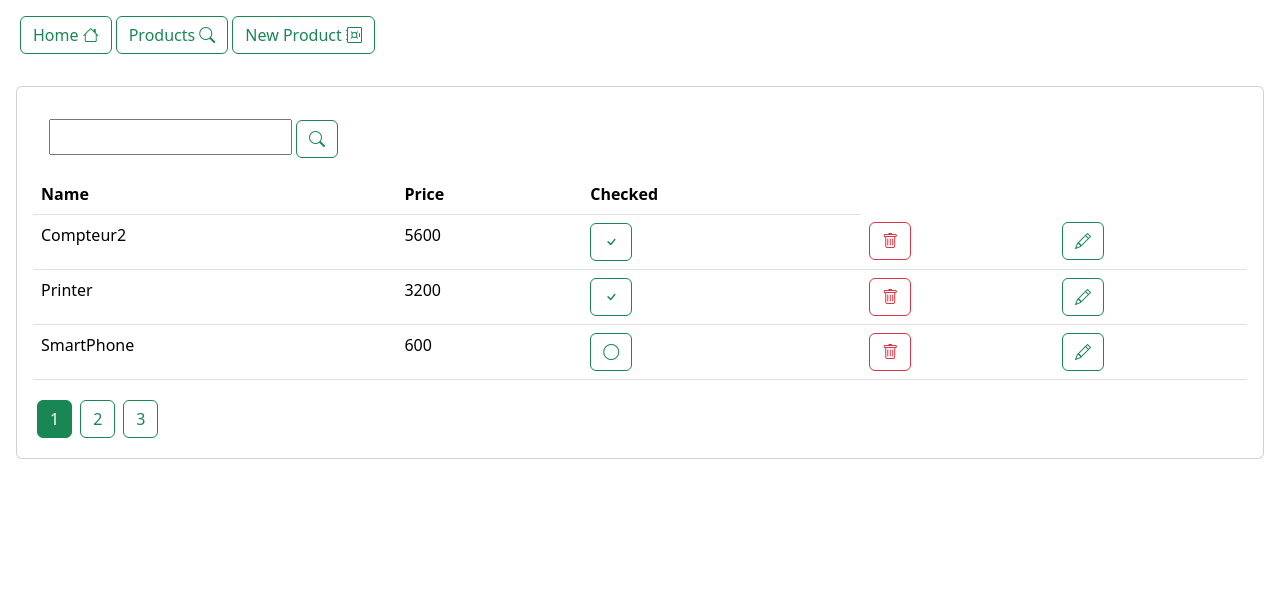
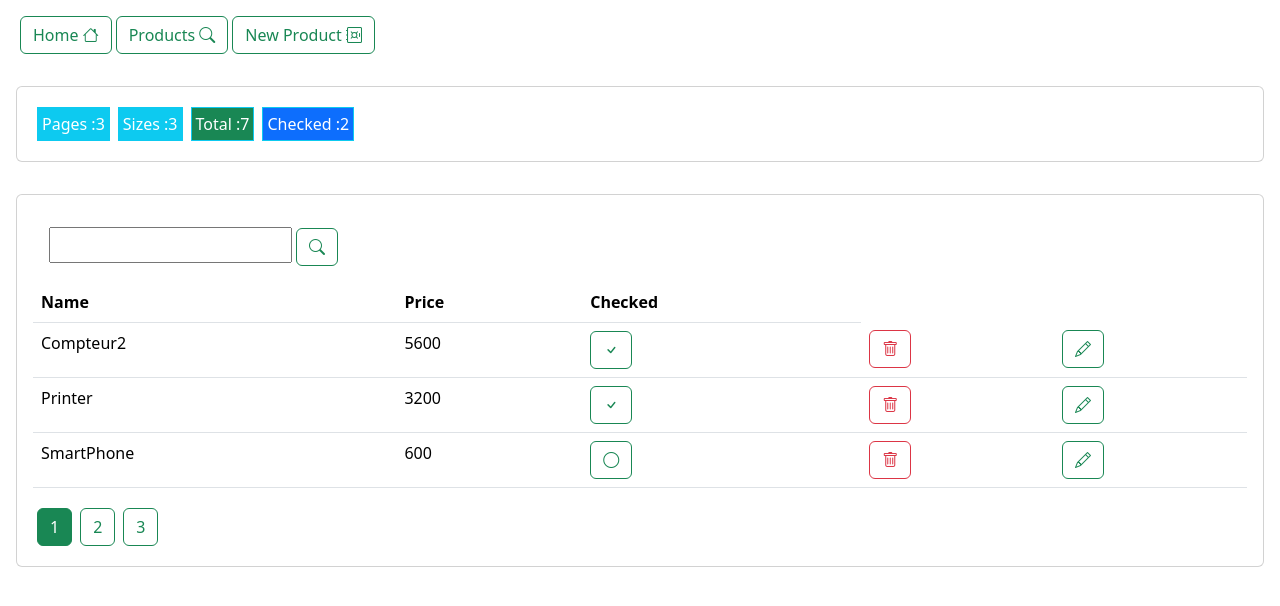
Before and after one commit to ibnkhairan/DemoAngular, an Angular app: page /products in a window 1280 px wide. Shown: the top 606 px of the page. Built offline with nearby package versions, Linux system fonts and the light colour scheme; data requests are answered from the project's data file.

Commit message:
add dashboard

```diff
--- a/src/app/app.component.html
+++ b/src/app/app.component.html
@@ -14,7 +14,7 @@
 
   </ul>
 </nav>
-
+<app-dashboard></app-dashboard>
 <router-outlet>
 
 </router-outlet>
--- a/src/app/dashboard/dashboard.component.html
+++ b/src/app/dashboard/dashboard.component.html
@@ -1 +1,26 @@
-<p>dashboard works!</p>
+<div class="p-3">
+  <div class="card">
+    <div class="card-body">
+        <ul class="nav nav-pills">
+            <li>
+               <label class="border border-info p-1 bg-info text-white m-1">Pages :{{appState.productState.pageSize}}</label>
+            </li>
+          <li>
+            <label class="border border-info p-1 bg-info text-white m-1">
+              Sizes :{{appState.productState.totalPages}}
+            </label>
+          </li>
+          <li>
+            <label class="border border-info p-1 bg-success text-white m-1">
+              Total :{{appState.productState.totalProducts}}
+            </label>
+          </li>
+          <li>
+            <label class="border border-info p-1 bg-primary text-white m-1">
+              Checked :{{totalCheckedProducts()}}
+            </label>
+          </li>
+        </ul>
+    </div>
+  </div>
+</div>
--- a/src/app/dashboard/dashboard.component.ts
+++ b/src/app/dashboard/dashboard.component.ts
@@ -1,4 +1,5 @@
 import { Component } from '@angular/core';
+import {AppStateService} from "../services/app-state.service";
 
 @Component({
   selector: 'app-dashboard',
@@ -7,4 +8,11 @@ import { Component } from '@angular/core';
 })
 export class DashboardComponent {
 
+  constructor(public appState : AppStateService) {
+  }
+
+  totalCheckedProducts() {
+   let checkedProducts =  this.appState.productState.products.filter((p:any)=>p.checked==true);
+   return checkedProducts.length;
+  }
 }
--- a/src/app/products/products.component.ts
+++ b/src/app/products/products.component.ts
@@ -30,6 +30,7 @@ export class ProductsComponent implements OnInit{
         next : (resp) => {
           this.appState.productState.products = resp.body as Product[];
           let totalProducts:number = parseInt(resp.headers.get('x-total-count')!);
+          this.appState.productState.totalProducts=totalProducts;
           this.appState.productState.totalPages = Math.floor(totalProducts/this.appState.productState.pageSize);
           if(totalProducts % this.appState.productState.pageSize != 0){
             this.appState.productState.totalPages = this.appState.productState.totalPages + 1;
@@ -59,7 +60,9 @@ export class ProductsComponent implements OnInit{
     this.productService.deleteProducts(product).subscribe({
       next:value => {
         //this.getProducts()
-        this.appState.productState.products = this.appState.productState.products.filter((p :any)=> p.id != product.id);
+        //this.appState.productState.products =
+         // this.appState.productState.products.filter((p :any)=> p.id != product.id);
+        this.searchProducts();
       }
     });
 
--- a/src/app/services/app-state.service.ts
+++ b/src/app/services/app-state.service.ts
@@ -11,7 +11,8 @@ export class AppStateService {
     keyword : "",
     totalPages:0,
     pageSize:3,
-    currentPage:1
+    currentPage:1,
+    totalProducts:0
   }
 
   constructor() { }
```
